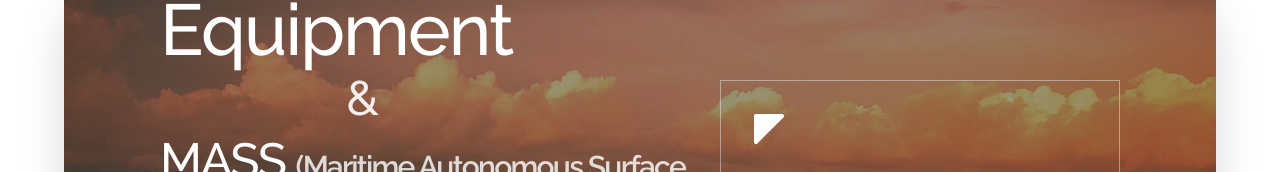
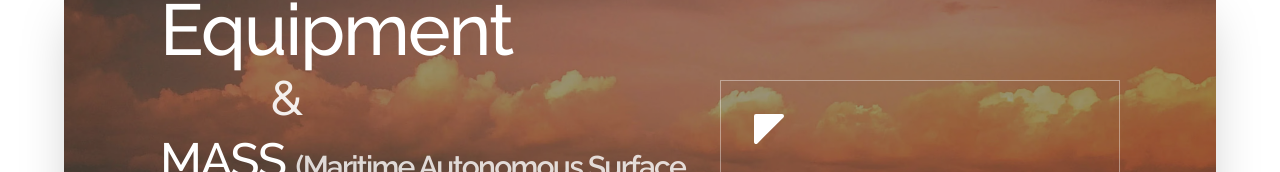
Before and after one commit to ramangiri/ecotronix, a Next.js app: page /en in a window 1280 px wide. Both pictures are taken after a click on the button 165 px from the left and 754 px from the top of the page. Shown: the part 116-288 px from the top of the page. Built offline with nearby package versions, Linux system fonts and the light colour scheme.

Commit message:
Adjust hero slide 1 large-screen alignment

```diff
--- a/components/sections/HeroSection.tsx
+++ b/components/sections/HeroSection.tsx
@@ -88,7 +88,7 @@ export function HeroSection() {
         {/* Content Overlay */}
         <div className="absolute inset-0 z-20">
           {/* Left Content */}
-          <div className="absolute left-8 md:left-16 lg:left-24 top-[56%] md:top-1/2 -translate-y-1/2 right-8 md:right-16 lg:right-[calc(6rem+400px)] text-white">
+          <div className="absolute left-8 md:left-16 xl:left-24 top-[56%] md:top-1/2 -translate-y-1/2 right-8 md:right-16 xl:right-[calc(6rem+400px)] text-white">
             <div className="w-full h-[300px] md:h-[340px] relative mb-10">
               <AnimatePresence mode="wait">
                 <motion.div
@@ -103,7 +103,7 @@ export function HeroSection() {
                     {slides[currentSlide].id === 1 ? (
                       <div className="flex flex-col items-start text-left w-full">
                         <span className="block text-5xl md:text-6xl lg:text-7xl">Marine Equipment</span>
-                        <span className="block self-center mr-[25%] lg:mr-[28%] min-[2560px]:mr-[55%] my-2 text-4xl md:text-5xl text-white/90">&amp;</span>
+                        <span className="block self-center mr-[25%] lg:mr-[55%] min-[2560px]:mr-[55%] my-2 text-4xl md:text-5xl text-white/90">&amp;</span>
                         <span className="block text-2xl md:text-4xl lg:text-[2.75rem] xl:text-5xl leading-tight">
                           MASS{" "}
                           <span className="block md:inline font-semibold text-xl md:text-2xl xl:text-3xl text-white/80">
@@ -133,7 +133,7 @@ export function HeroSection() {
           </div>
 
           {/* Right Content - Graphic & Stats Box */}
-          <div className="hidden lg:block absolute right-24 top-24 bottom-24 w-[400px]">
+          <div className="hidden xl:block absolute right-24 top-24 bottom-24 w-[400px]">
             <div className="w-full h-full border border-white/40  overflow-hidden relative flex flex-col justify-end">
               {/* Top left triangle */}
               <svg className="absolute top-8 left-8 w-8 h-8 text-white" viewBox="0 0 32 32" fill="currentColor">
```
